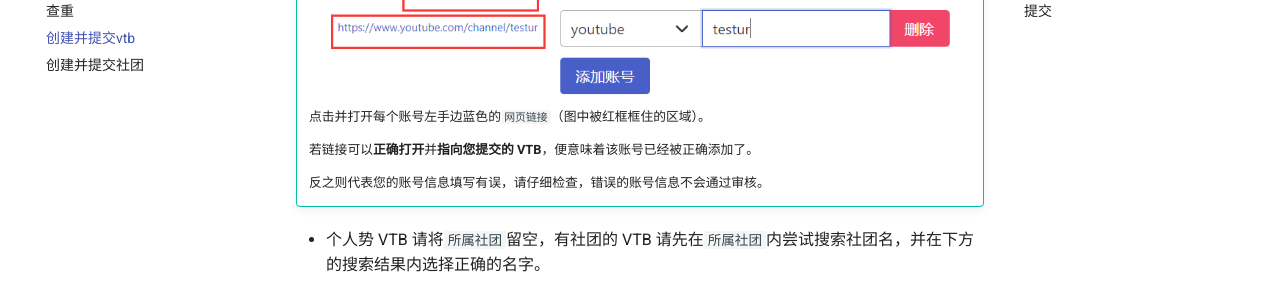
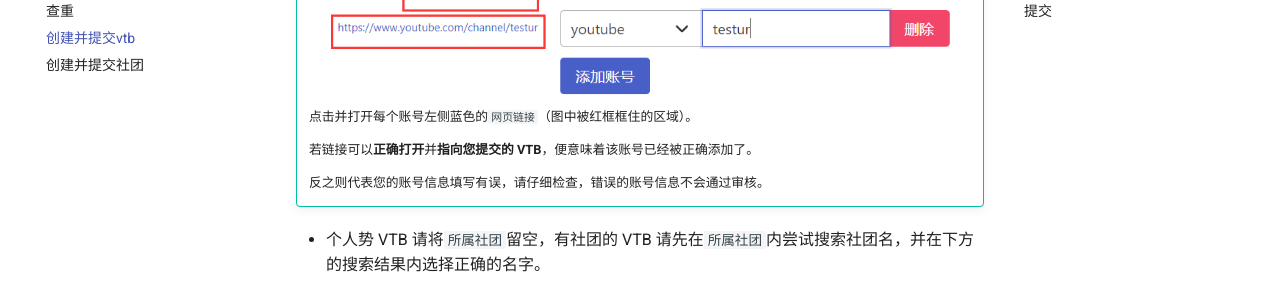
Before and after one commit to Radekyspec/docs.vtbs.top, an MkDocs documentation site: the page built from docs/wiki/create.md, in a window 1280 px wide and 900 px high, scrolled down 2098 px. Shown: the part 151-447 px from the top of the window. Built offline with MkDocs 1.6.1 and Material for MkDocs 9.7.7, drawn with Linux system fonts in a browser that asks for light colours; comment, search, counter and statistics services are not loaded.

Commit message:
Update create.md

```diff
--- a/docs/wiki/create.md
+++ b/docs/wiki/create.md
@@ -34,7 +34,7 @@
 
 !!! tip "一定要验证账号是否正确添加"
     ![image](../assets/test-account.png)
-    点击并打开每个账号左手边蓝色的`网页链接`（图中被红框框住的区域）。
+    点击并打开每个账号左侧蓝色的`网页链接`（图中被红框框住的区域）。
 
     若链接可以**正确打开**并**指向您提交的 VTB**，便意味着该账号已经被正确添加了。
 
```
